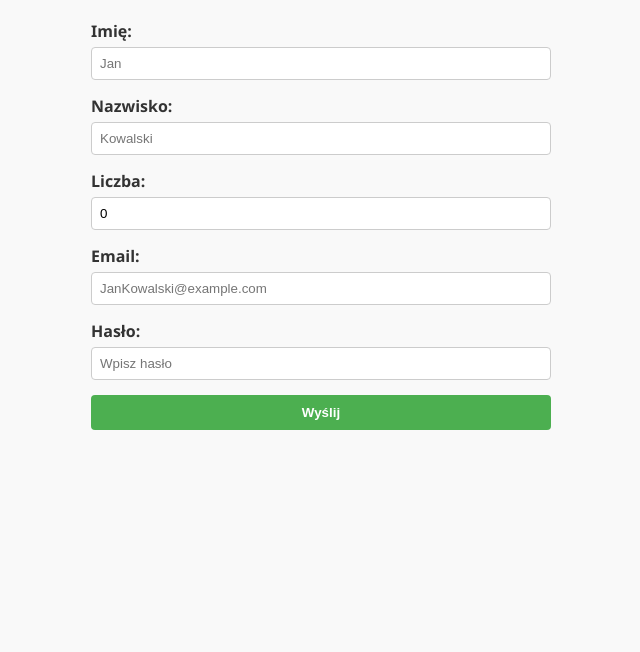
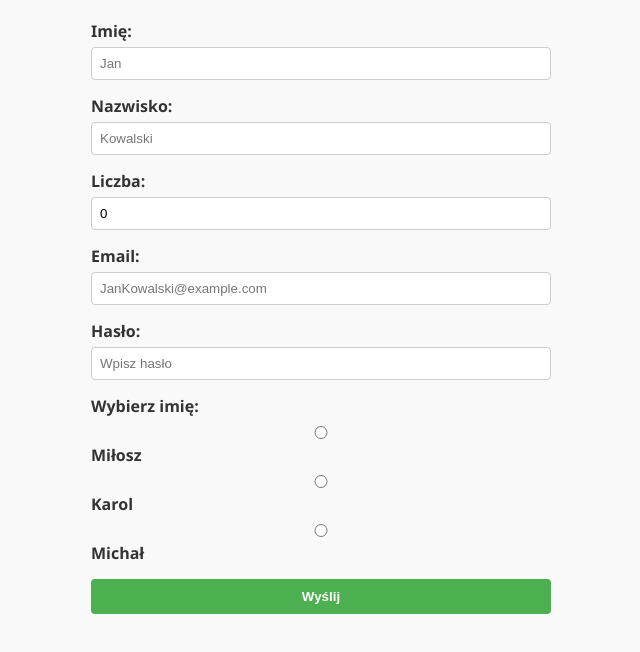
Before and after one commit to harchkosoft/pPAI-1TP-2025-26_Projekt_10, a plain HTML site: page index.html in a window 1280 px wide. Shown: the whole page, without its empty margins (319-959 px from the left). Drawn offline with Linux system fonts and the light colour scheme.

Commit message:
Update index.html

```diff
--- a/index.html
+++ b/index.html
@@ -48,6 +48,7 @@
         <input
           type="email"
           id="email"
+          required
           name="email"
           value=""
           placeholder="JanKowalski@example.com"
@@ -65,7 +66,34 @@
           placeholder="Wpisz hasło"
         />
       </div>
-
+      <div class="form-group">
+        <label>Wybierz imię:</label>
+        <div class="radio-group">
+          <div class="radio-option">
+            <input
+              required
+              type="radio"
+              id="milosz"
+              name="wybrane_imie"
+              value="Miłosz"
+            />
+            <label for="milosz">Miłosz</label>
+          </div>
+          <div class="radio-option">
+            <input type="radio" id="karol" name="wybrane_imie" value="Karol" />
+            <label for="karol">Karol</label>
+          </div>
+          <div class="radio-option">
+            <input
+              type="radio"
+              id="michal"
+              name="wybrane_imie"
+              value="Michał"
+            />
+            <label for="michal">Michał</label>
+          </div>
+        </div>
+      </div>
       <div class="form-group">
         <input type="submit" value="Wyślij" />
       </div>
```
